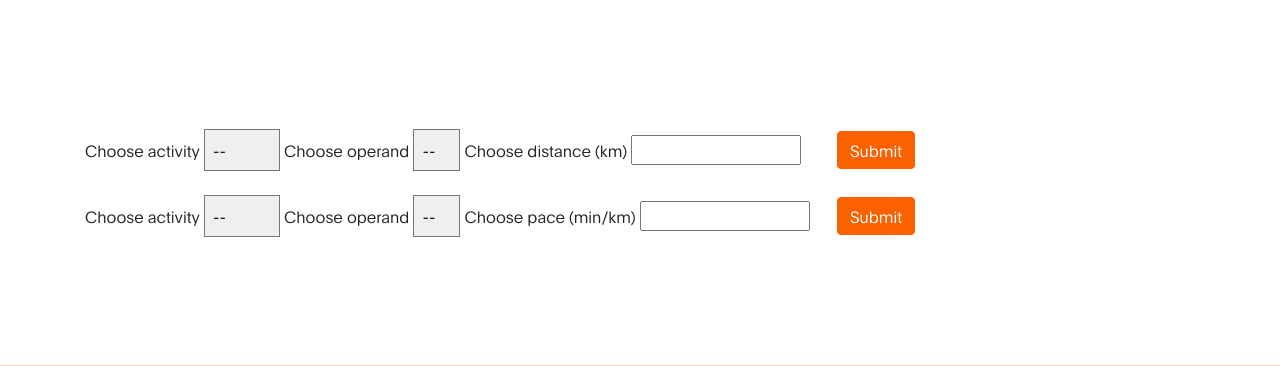
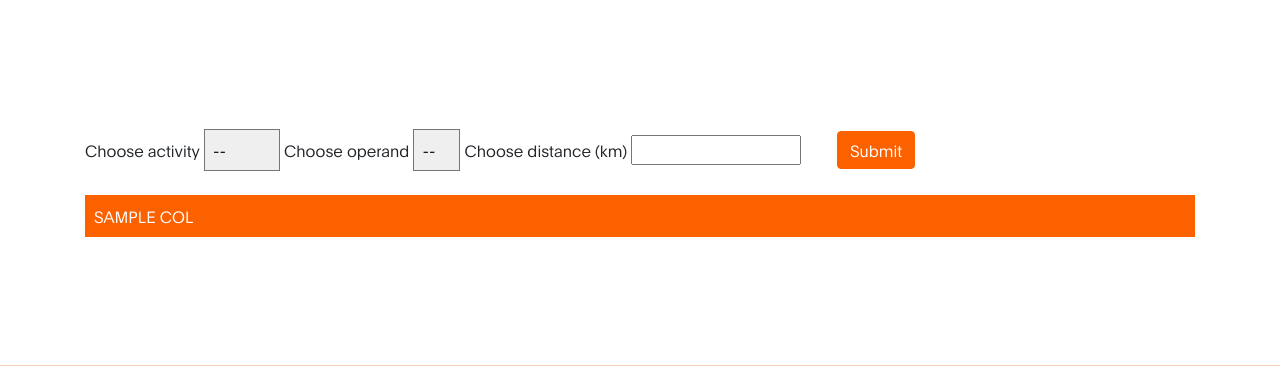
Before and after one commit to kerk0100/strava_analysis, a Flask app: template templates/filtering.html in a window 1280 px wide. Shown: the part 830-1196 px from the top of the page. Run offline with Flask 2, Linux system fonts and the light colour scheme; the template is opened without the code that fills it: most values are stand-ins (such as "Sample title", 1, 10 or a date in 2020); lists and menus that the app fills with data are empty.

Commit message:
added table to current page with css

```diff
--- a/main.py
+++ b/main.py
@@ -1,4 +1,4 @@
-from flask import Flask, request, render_template, jsonify, redirect
+from flask import Flask, request, render_template, jsonify, redirect, make_response
 from load_data import load, distance
 import csv
 import sys
@@ -16,18 +16,29 @@
 def filtering():
     if request.method == "POST":
        # getting input with name = selectType, etc.. in HTML form
-       a_type = request.form.get("selectType")
-       operand = request.form.get("selectOp")
-       dist = int(request.form.get("dist"))
+       try:
+           a_type = request.form.get("selectType")
+       except:
+           a_type = "--"
+       try:
+           operand = request.form.get("selectOp")
+       except:
+           operand = "--"
+       try:
+           dist = int(request.form.get("dist"))
+       except:
+           dist = 0
+
        with open('static/data/data.txt', 'rb') as f:
             activities = pickle.load(f)
        activity_data = activities
-       print(activity_data)
        results = distance(int(dist), str(a_type), str(operand), activity_data)
        activities_filtered = []
        for a in results:
            activities_filtered.append(a)
-       return jsonify(activities_filtered)
+       header = ["Name", "Distance"]
+       return render_template("filtering.html", column_names=results.columns.values, row_data=list(results.values.tolist()), zip=zip)
+    #    return render_template("filtering.html",  tables=[results.to_html(classes='data', header="true")])
     return render_template("filtering.html")
 
 @app.route("/join")
@@ -37,7 +48,10 @@
 @app.route("/login", methods =["GET", "POST"])
 def login():
     if request.method == "POST":
-        load()
+        id = request.form.get("client_id")
+        secret = request.form.get("client_secret")
+        refresh = request.form.get("refresh_token")
+        load(id,secret,refresh)
         return redirect("/")
     return render_template("login.html")
 
--- a/static/css/templatemo-digital-trend.css
+++ b/static/css/templatemo-digital-trend.css
@@ -188,6 +188,10 @@
   #mySelect {
       border-radius: 0
   }
+
+
+
+
 
   /*---------------------------------------
      GENERAL
@@ -464,18 +468,35 @@
 
 
   /*---------------------------------------
-      ABOUT
+      TABLE
   -----------------------------------------*/
 
-  /* .about {
-    position: relative;
-    overflow: hidden;
+  table {
+    font-family: var(--base-font-family);
+    border-collapse: collapse;
+    width: 100%;
   }
 
-  .about-image img {
-    display: block;
-    margin: 0 auto;
-  } */
+  th {
+      border: 1px solid var(--primary-color);
+      text-align: left;
+      background: var(--primary-color);
+      padding: 8px;
+      color: var(--white-color);
+      font-weight: bold;
+      text-transform: uppercase;
+  }
+
+  td {
+    border: 1px solid var(--primary-color);
+    text-align: left;
+    background: var(--white-color);
+    padding: 8px;
+  }
+
+  tr:nth-child(even) {
+      background-color: #dddddd;
+  }
 
 
 
--- a/templates/filtering.html
+++ b/templates/filtering.html
@@ -109,36 +109,24 @@
       <br>
 
       <div class="container">
+          <!-- {% for table in tables %}
+              {{ table|safe }}
+          {% endfor %} -->
+        <table>
+            <tr>
+                {% for col in column_names %}
+                <th>{{col}}</th>
+                {% endfor %}
+            </tr>
+            {% for row in row_data %}
+            <tr>
+                {% for col, row_ in zip(column_names, row) %}
+                <td>{{row_}}</td>
+                {% endfor %}
+            </tr>
+            {% endfor %}
 
-        <form action="{{ url_for('filtering')}}" method="post">
-
-          <div class="select-box">
-
-            <label for="select-box1" class="label select-box1"><span class="label-desc">Choose activity</span> </label>
-            <select id="selectType" name="selectType">
-
-              <option>--</option>
-              <option>Run</option>
-              <option>Ride</option>
-              <option>Swim</option>
-            </select>
-
-            <label for="select-box1" class="label select-box1"><span class="label-desc">Choose operand</span> </label>
-            <select id="selectOp" name="selectOp">
-              <option>--</option>
-              <option>&gt</option>
-              <option>=</option>
-              <option>&lt</option>
-            </select>
-
-            <label for="select-box1" class="label select-box1"><span class="label-desc">Choose pace (min/km)</span> </label>
-            <input type="text" id="dist" name="dist"><br>
-
-            <input type="submit" value="Submit" class="btn btn-primary float-right" style="margin: -40px 280px 0px 0" background-color="#FC6100">
-
-          </div>
-
-        </form>
+        </table>
       </div>
 
     </section>
--- a/templates/login.html
+++ b/templates/login.html
@@ -14,13 +14,13 @@
       <h1>Enter Strava Credentials</h1>
       <div class="content">
         <div class="input-field">
-          <input type="client_id" placeholder="Client ID">
+          <input type="client_id" name="client_id" placeholder="Client ID">
         </div>
         <div class="input-field">
-          <input type="client_secret" placeholder="Client Secret">
+          <input type="client_secret" name="client_secret" placeholder="Client Secret">
         </div>
         <div class="input-field">
-          <input type="refresh_token" placeholder="Refresh Token">
+          <input type="refresh_token" name="refresh_token" placeholder="Refresh Token">
         </div>
       </div>
       <div class="action">
```
Also changed, not shown: load_data.py (+23 -11 lines), 3 other files.
